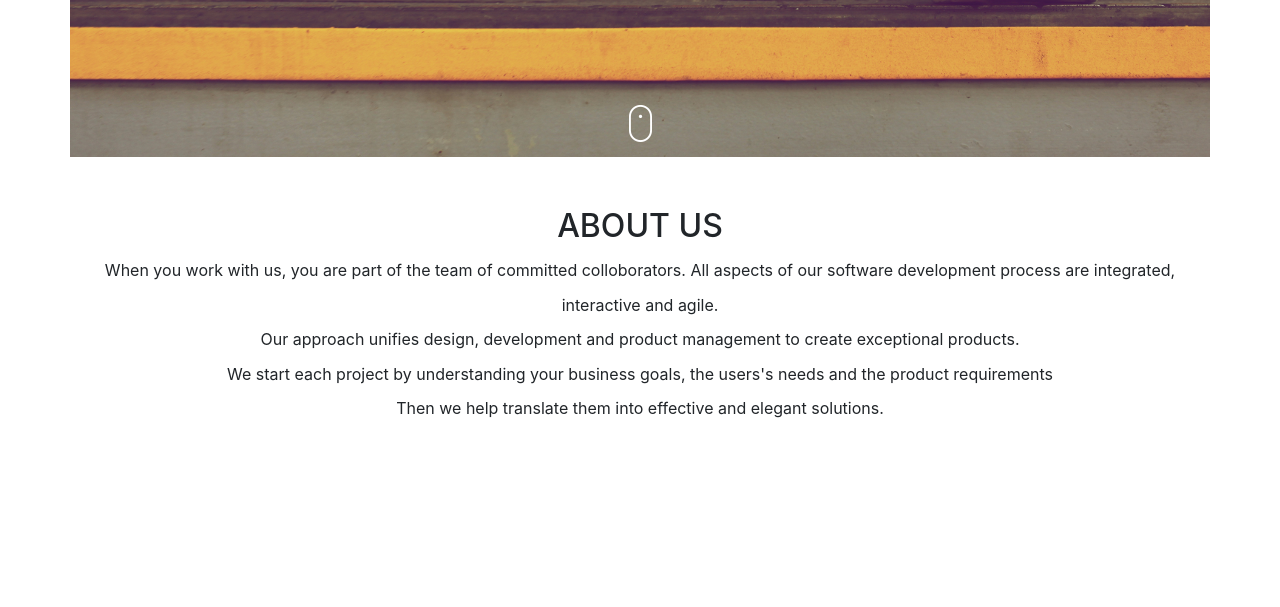
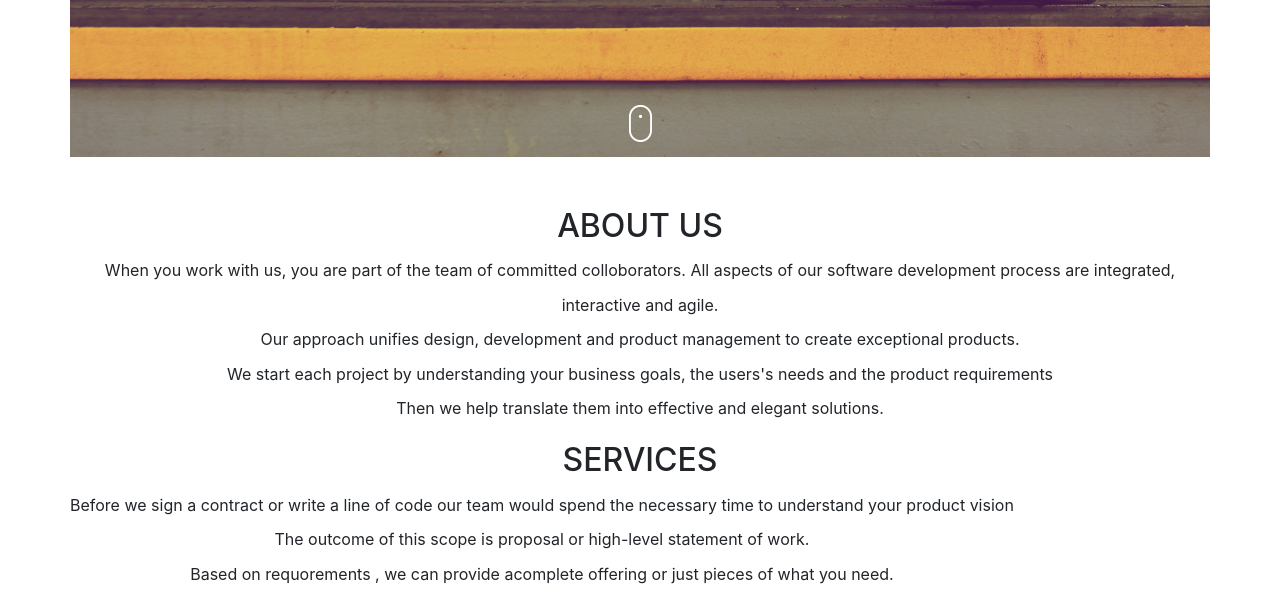
Before and after one commit to kipsang01/Delani-studio, a plain HTML site: page index.html in a window 1280 px wide. Shown: the part 493-1100 px from the top of the page. Before the commit the page ends 934 px from the top, so only its background shows below. Drawn offline with nearby package versions, Linux system fonts and the light colour scheme.

Commit message:
Add services page

```diff
--- a/css/styles.css
+++ b/css/styles.css
@@ -18,3 +18,6 @@
     padding-top: 50px;
     line-height: 2.15em;
 }
+h2{
+    width: 100%;
+}
--- a/index.html
+++ b/index.html
@@ -18,14 +18,22 @@
         </div>
         <img src="/images/mouse_click.png" alt="mouseclick" id="mouse">
     </div>
-    <div class="container text-center about-us">
-        <h2>ABOUT US</h2>
-        <p>When you work with us, you are part of the team of committed colloborators. All aspects of our software
-            development process are integrated, interactive and agile.<br> Our approach unifies design, development and product management to create exceptional products.
-            <br>We start each project by understanding your business goals, the users's needs and the product requirements<br>
-            Then we help translate them into effective and elegant solutions.
-
-        </p>
+    <div class="container  about-us">
+        <div class="row text-center ">
+            <h2 class="text-center">ABOUT US</h2>
+            <p>When you work with us, you are part of the team of committed colloborators. All aspects of our software
+                development process are integrated, interactive and agile.<br> Our approach unifies design, development and product management to create exceptional products.
+                <br>We start each project by understanding your business goals, the users's needs and the product requirements<br>
+                Then we help translate them into effective and elegant solutions.
+            </p>
+        </div>
+        <div class="row services text-center">
+            <h2 class="text-center">SERVICES</h2>
+            <p>Before we sign a contract or write a line of code our team would spend the necessary time to understand your product vision <br>
+                The outcome of this scope is proposal or high-level statement of work.<br>
+                Based on requorements , we can provide acomplete offering or just pieces of what you need.
+            </p>
+        </div>
     </div>
 
 
```
